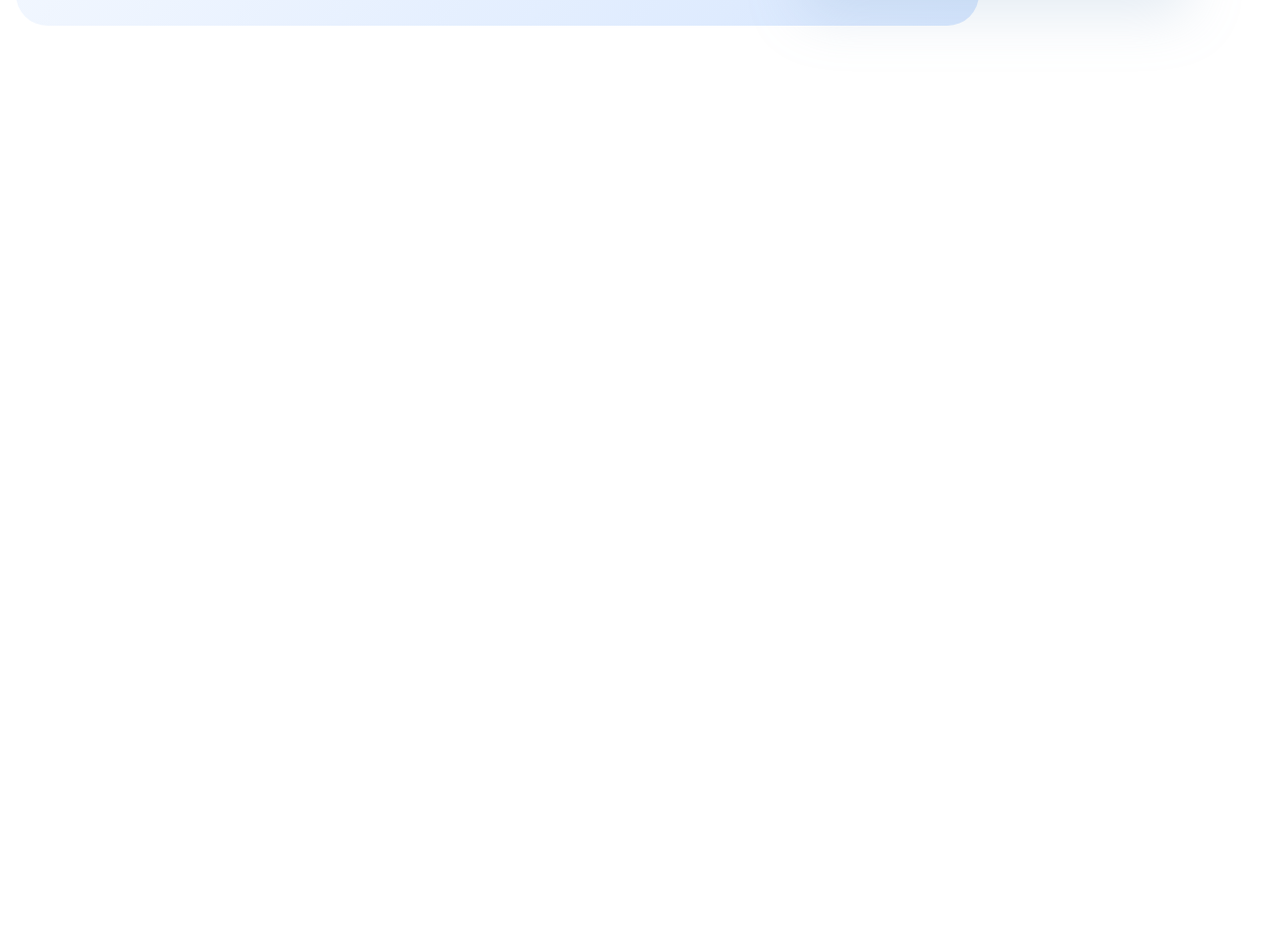
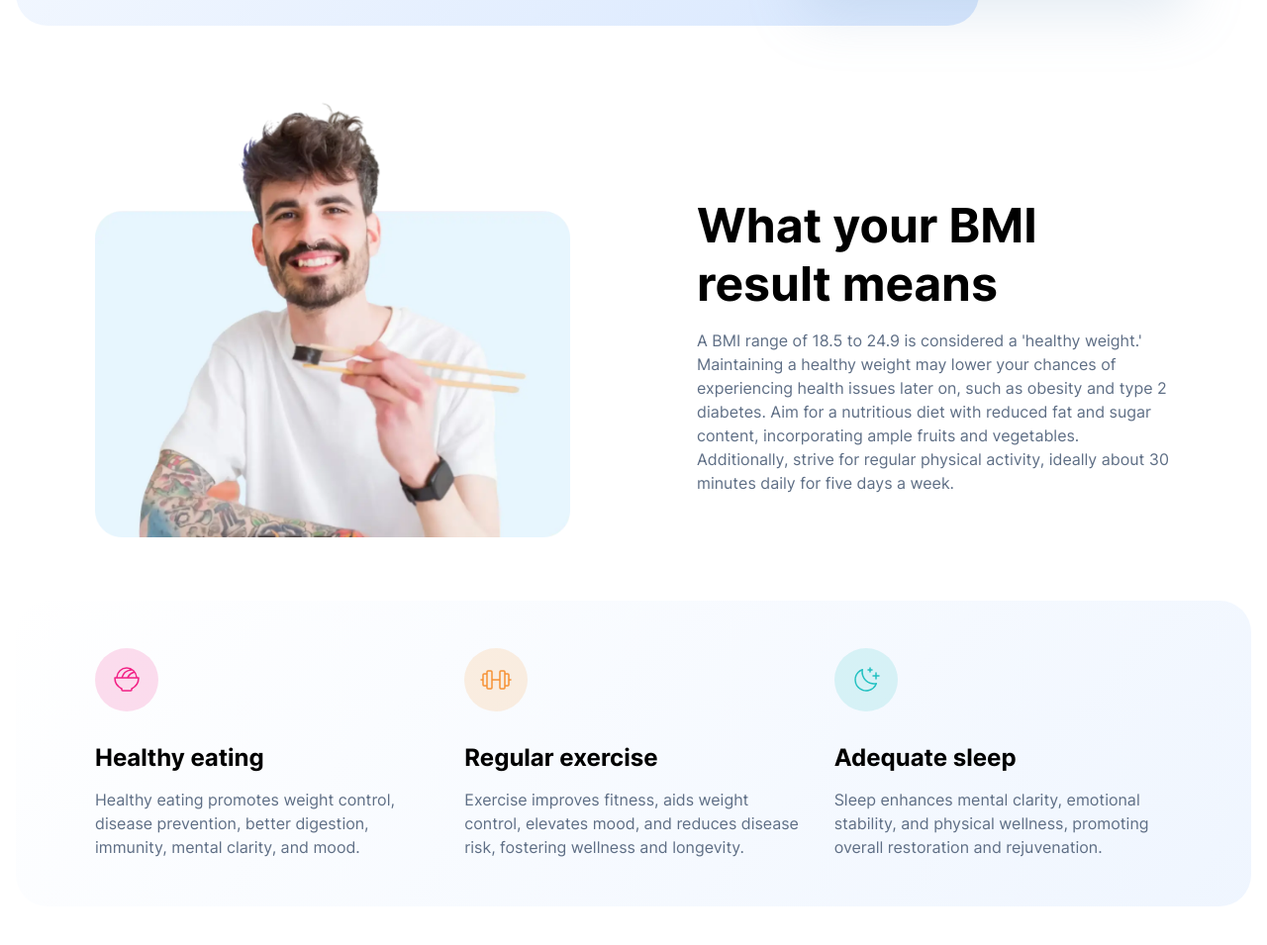
Before and after one commit to norrland90/bmi-calculator, a plain HTML site: page index.html in a window 1280 px wide. Shown: the part 547-1502 px from the top of the page at 99% size. Before the commit the page ends 800 px from the top, so only its background shows below. Drawn offline with Linux system fonts and the light colour scheme; files whose address does not match are found by name.

Commit message:
add info section and advice section

```diff
--- a/index.html
+++ b/index.html
@@ -10,15 +10,15 @@
   <body>
     <main>
       <section class="hero">
-        <div class="hero__main-container">
+        <!-- <div class="hero__main-container"> -->
         <div class="hero__heading-container">
           <img src="./resources/images/logo.svg" alt="" class="hero__logo" />
           <h1 class="hero__heading">Body Mass Index Calculator</h1>
           <p class="hero__paragraph">
             Better understand your weight in relation to your height using our
             body mass index (BM) calculator. While BMI is not the sole
-              determinant of a healthy weight, it offers a valuable starting
-              point to evaluate your overall health and well-being.
+            determinant of a healthy weight, it offers a valuable starting point
+            to evaluate your overall health and well-being.
           </p>
         </div>
         <div class="form__container">
@@ -45,16 +45,12 @@
                   name="measure-system"
                   value="imperial"
                 />
-                  <label for="imperial" class="form__radio-label"
-                    >Imperial</label
-                  >
+                <label for="imperial" class="form__radio-label">Imperial</label>
               </div>
             </div>
             <div class="form__numbers form__number--metric">
               <div>
-                  <label for="height-cm" class="form__number-label"
-                    >Height</label
-                  >
+                <label for="height-cm" class="form__number-label">Height</label>
                 <div class="form__input-container">
                   <input
                     type="number"
@@ -68,9 +64,7 @@
                 </div>
               </div>
               <div>
-                  <label for="weight-kg" class="form__number-label"
-                    >Weight</label
-                  >
+                <label for="weight-kg" class="form__number-label">Weight</label>
                 <div class="form__input-container">
                   <input
                     type="number"
@@ -86,9 +80,7 @@
             </div>
             <div class="form__numbers form__number--imperial hidden">
               <div>
-                  <label for="height-ft" class="form__number-label"
-                    >Height</label
-                  >
+                <label for="height-ft" class="form__number-label">Height</label>
                 <div class="form__input-container">
                   <input
                     type="number"
@@ -113,9 +105,7 @@
                 </div>
               </div>
               <div>
-                  <label for="weight-st" class="form__number-label"
-                    >Weight</label
-                  >
+                <label for="weight-st" class="form__number-label">Weight</label>
                 <div class="form__input-container">
                   <input
                     type="number"
@@ -152,6 +142,71 @@
             </p>
           </div>
         </div>
+        <!-- </div> -->
+      </section>
+      <section class="result-info">
+        <img
+          src="./resources/images/image-man-eating.webp"
+          alt=""
+          class="result-info__image"
+        />
+        <div class="result-info__text">
+          <h2 class="result-info__heading">What your BMI result means</h2>
+          <p class="result-info__paragraph">
+            A BMI range of 18.5 to 24.9 is considered a 'healthy weight.'
+            Maintaining a healthy weight may lower your chances of experiencing
+            health issues later on, such as obesity and type 2 diabetes. Aim for
+            a nutritious diet with reduced fat and sugar content, incorporating
+            ample fruits and vegetables. Additionally, strive for regular
+            physical activity, ideally about 30 minutes daily for five days a
+            week.
+          </p>
+        </div>
+      </section>
+      <section class="advice">
+        <div class="advice__main-container">
+          <div class="advice__advice-container">
+            <img
+              src="./resources/images/icon-eating.svg"
+              alt=""
+              class="advice__icon"
+            />
+            <div class="advice__text">
+              <h2 class="advice__heading">Healthy eating</h2>
+              <p class="advice__paragraph">
+                Healthy eating promotes weight control, disease prevention,
+                better digestion, immunity, mental clarity, and mood.
+              </p>
+            </div>
+          </div>
+          <div class="advice__advice-container">
+            <img
+              src="./resources/images/icon-exercise.svg"
+              alt=""
+              class="advice__icon"
+            />
+            <div class="advice__text">
+              <h2 class="advice__heading">Regular exercise</h2>
+              <p class="advice__paragraph">
+                Exercise improves fitness, aids weight control, elevates mood,
+                and reduces disease risk, fostering wellness and longevity.
+              </p>
+            </div>
+          </div>
+          <div class="advice__advice-container">
+            <img
+              src="./resources/images/icon-sleep.svg"
+              alt=""
+              class="advice__icon"
+            />
+            <div class="advice__text">
+              <h2 class="advice__heading">Adequate sleep</h2>
+              <p class="advice__paragraph">
+                Sleep enhances mental clarity, emotional stability, and physical
+                wellness, promoting overall restoration and rejuvenation.
+              </p>
+            </div>
+          </div>
         </div>
       </section>
     </main>
--- a/resources/css/style.css
+++ b/resources/css/style.css
@@ -1,3 +1,9 @@
+/* Några anteckningar */
+/* margin-bottom mellan sektioner: 4rem */
+/* Standardpadding på sidorna på stor skärm 6 rem. */
+/* Standardpadding på sidorna på tablet skärm 2 rem. */
+/* Padding på sidorna på tablet skärm 1 rem på vissa ställen. */
+
 /* FONTS */
 @font-face {
   font-family: 'Inter';
@@ -24,6 +30,16 @@
   --clr-accent-transparent: rgba(52, 95, 246, 0.15);
   --clr-borders: rgba(216, 226, 231, 1);
   --clr-shadow: rgba(143, 174, 207, 0.25);
+  --clr-gradient: linear-gradient(
+    135deg,
+    hsla(184, 95%, 92%, 0),
+    hsla(216, 95%, 92%, 1)
+  );
+  --clr-gradient-transparent: linear-gradient(
+    135deg,
+    hsla(184, 95%, 92%, 0),
+    rgba(215, 231, 254, 0.4)
+  );
 
   /* Fonts */
   --ff-primary: 'Inter', sans-serif;
@@ -76,21 +92,25 @@ section {
 
 /* HERO SECTION */
 
-.hero__main-container {
+.hero {
   display: grid;
   grid-template-columns: 1fr;
   grid-template-rows: auto 10rem auto;
+
+  margin-bottom: 4rem;
 }
+
+/* .hero__main-container {
+  display: grid;
+  grid-template-columns: 1fr;
+  grid-template-rows: auto 10rem auto;
+} */
 
 .hero__heading-container {
   grid-row: 1 / span 2;
   grid-column: 1;
 
-  background: linear-gradient(
-    135deg,
-    hsla(184, 95%, 92%, 0),
-    hsla(216, 95%, 92%, 1)
-  );
+  background: var(--clr-gradient);
   padding: 2rem;
   padding-bottom: 12rem;
   border-radius: 0 0 var(--border-radius-l) var(--border-radius-l);
@@ -122,14 +142,18 @@ section {
 
 @media (min-width: 1100px) {
   .hero {
-    padding: 0 6rem 0 1rem; /* Section padding - behöver hålla koll på detta så det blir rätt - ej samma överallt */
-  }
+    padding: 0 6rem 0 1rem;
 
-  .hero__main-container {
     grid-template-columns: repeat(12, 1fr);
     grid-template-rows: minmax(30rem, auto);
     align-items: center;
   }
+
+  /* .hero__main-container {
+    grid-template-columns: repeat(12, 1fr);
+    grid-template-rows: minmax(30rem, auto);
+    align-items: center;
+  } */
 
   .hero__heading-container {
     padding: 2rem 0 2rem 5rem;
@@ -361,3 +385,118 @@ section {
 }
 
 /* Obs: nästa sektion - börja med overall layout så det blir korrekt och tydligt på alla skärmstorleket - blir lättare att hålla koll */
+
+/* RESULT INFO SECTION */
+
+.result-info {
+  display: grid;
+  grid-template-columns: 1fr;
+  gap: 2rem;
+
+  margin-bottom: 4rem;
+}
+
+.result-info__text {
+  padding: 0 1rem;
+}
+
+.result-info__heading {
+  font-size: var(--fs-heading-l);
+  margin-bottom: 1rem;
+}
+
+.result-info__paragraph {
+  font-size: var(--fs-body-m);
+  color: var(--clr-text-semidark);
+  line-height: 1.5;
+}
+
+@media (min-width: 700px) {
+  .result-info {
+    grid-template-columns: 1fr 1fr;
+    align-items: center;
+    gap: 4rem;
+
+    padding: 0 2rem 0 0;
+  }
+
+  .result-info__text {
+    margin-top: 4rem;
+    padding: 0;
+  }
+}
+
+@media (min-width: 1100px) {
+  .result-info {
+    grid-template-columns: 1fr 1fr;
+    align-items: center;
+    gap: 8rem;
+
+    padding: 0 6rem;
+  }
+}
+
+/* TIPS SECTION */
+
+.advice {
+  margin-bottom: 4rem;
+}
+
+.advice__main-container {
+  display: grid;
+  grid-template-columns: 1fr;
+  gap: 2rem;
+
+  background: var(--clr-gradient-transparent);
+  padding: 3rem 1rem;
+}
+
+.advice__advice-container {
+  display: flex;
+  flex-direction: column;
+  align-items: start;
+  gap: 2rem;
+}
+
+.advice__heading {
+  margin-bottom: 1rem;
+
+  font-size: var(--fs-heading-m);
+}
+
+.advice__paragraph {
+  font-size: var(--fs-body-m);
+  color: var(--clr-text-semidark);
+  line-height: 1.5;
+}
+
+@media (min-width: 700px) {
+  .advice__main-container {
+    padding: 3rem 2rem;
+  }
+
+  .advice__advice-container {
+    flex-direction: row;
+    align-items: center;
+  }
+}
+
+@media (min-width: 1100px) {
+  .advice {
+    padding: 0 1rem;
+  }
+
+  .advice__main-container {
+    grid-template-columns: repeat(3, 1fr);
+
+    padding: 3rem 5rem; /* obs: padding 5 pga. margin 1 */
+    border-radius: var(--border-radius-l);
+  }
+
+  .advice__advice-container {
+    flex-direction: column;
+    align-items: start;
+  }
+}
+
+/* Kommit till sista delen */
```
Lines whose indentation alone changed are shown as unchanged.
